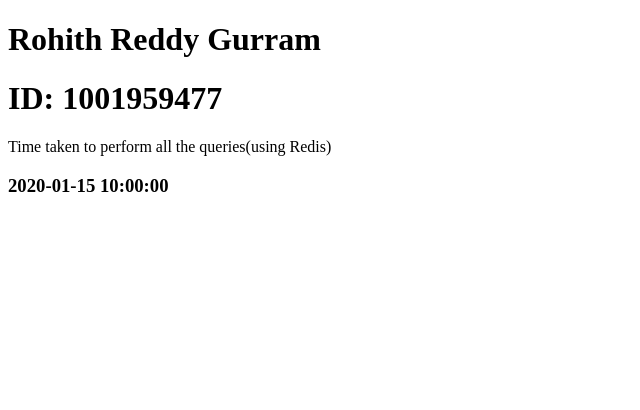
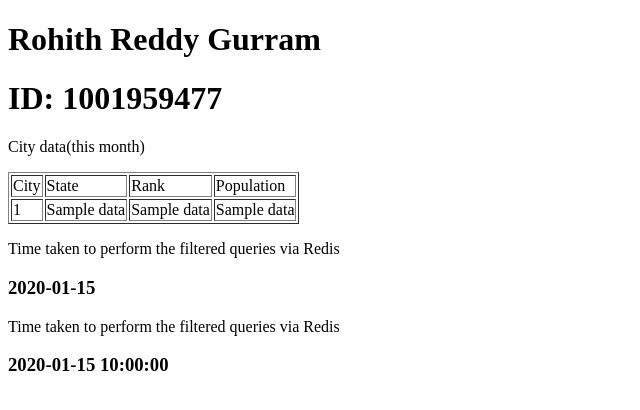
Before and after one commit to RohithRG97/CloudAssignment3, a Flask app: template templates/time_1000query_redis.html in a window 1280 px wide. Shown: the top 410 px of the page, without its empty margins (0-640 px from the left). Run offline with Flask 3, Linux system fonts and the light colour scheme; the template is opened without the code that fills it: most values are stand-ins (such as "Sample title", 1, 10 or a date in 2020).

Commit message:
Final Commit

```diff
--- a/app.py
+++ b/app.py
@@ -1,3 +1,4 @@
+import json
 import random
 from flask import Flask, render_template, request, url_for
 import pypyodbc as odbc
@@ -79,7 +80,7 @@ def filteredquery():
 @app.route('/filtered_queryq11.html', methods =["GET", "POST"])
 def filteredqueryq11():
     if request.method == "POST":
-        start_time = time.time()
+        start_time2 = time.time()
         rank1 = request.form.get("rk1")
         rank2 = request.form.get("rk2")
         state = request.form.get("st")
@@ -99,41 +100,50 @@ def filteredqueryq11():
             total_time = end_time - start_time
             timetaken.append(total_time)
 
-        return render_template("filtered_queryq11.html", timetaken = timetaken, data = results)
+        end_time2 = time.time()
+        totality_time = end_time2 - start_time2
 
-@app.route('/redisq12.html', methods =["GET", "POST"])
+        return render_template("filtered_queryq11.html", timetaken = timetaken, data = results, totality_time = totality_time)
+
+@app.route('/time_1000query_redis.html', methods =["GET", "POST"])
 def redisq12():
     if request.method == "POST":
-        start_time = time.time()
-        for i in range(1000):
+        start_time2 = time.time()
+        rank1 = request.form.get("rk1")
+        rank2 = request.form.get("rk2")
+        state = request.form.get("st")
+        num = request.form.get("num")
 
-            # generate random values for the query
-            lat = random.uniform(-90, 90)
-            long = random.uniform(-180,180)
-            depth = random.uniform(1, 20)
+        timetaken =  []
 
-            # build the query
-            # sql1 = "SELECT * FROM dbo.earthquake_data WHERE latitude = ? AND longitude = ? AND depth = ?"
-            # values = (lat, long, depth)
-
-            cursor = conn.cursor()
-            sql = "SELECT * FROM dbo.earthquake_data WHERE lat = ? and long = ?"
-            values = (lat, long)
+        for i in range(int(num)):
+            start_time = time.time()
+            sql = "SELECT city, state, rank, population FROM dbo.cities WHERE state = ? AND rank BETWEEN ? AND ?"
+            values = (state, rank1, rank2)
             my_string = json.dumps(values)
             sql_key = my_string
 
             if redis_client.exists(sql_key):
                 results = pickle.loads(redis_client.get(sql_key))
+                end_time = time.time()
+                total_time = end_time - start_time
+                timetaken.append(total_time)
             else:
                 cursor = conn.cursor()
                 cursor.execute(sql, values)
+                results = cursor.fetchall()
                 columns = [column[0] for column in cursor.description]
                 rows = [dict(zip(columns, row)) for row in cursor.fetchall()]
                 redis_client.set(sql_key, pickle.dumps(rows), ex=3600)
+                end_time = time.time()
+                total_time = end_time - start_time
+                timetaken.append(total_time)
 
-        end_time = time.time()
-        total_time = end_time - start_time
-        return render_template("time_1000query_redis.html", time=total_time)
+        end_time2 = time.time()
+        totality_time = end_time2 - start_time2
+
+
+        return render_template("time_1000query_redis.html", timetaken = timetaken, data = results, totality_time=totality_time)
 
 
 @app.route('/time_1000query_redis.html', methods =["GET", "POST"])
--- a/templates/filtered_queryq11.html
+++ b/templates/filtered_queryq11.html
@@ -33,5 +33,8 @@
         {% for t in timetaken %}
             <h3> {{t}}</h3>
         {% endfor %}
+
+        <p> Total Time taken to perform the filtered queries</p>
+        <h3> {{totality_time}}</h3>
     </body>
 </html>
--- a/templates/time_1000query_redis.html
+++ b/templates/time_1000query_redis.html
@@ -4,14 +4,38 @@
     <meta charset="UTF-8">
     <meta http-equiv="X-UA-Compatible" content="IE=edge">
     <meta name="viewport" content="width=device-width, initial-scale=1.0">
-    <title>Document</title>
+    <title>Quiz 3</title>
 
 </head>
     <body>
         <h1>Rohith Reddy Gurram</h1>
         <h1>ID: 1001959477</h1>
 
-        <p> Time taken to perform all the queries(using Redis)</p>
-        <h3> {{ time }}</h3>
+        <p>City data(this month)</p>
+        <table border = 1>
+            <tr>
+                <td> City </td>
+                <td> State </td>
+                <td> Rank </td>
+                <td> Population </td>
+            </tr>
+            {% for x in data %}
+            <tr>
+                <td> {{x[0]}}</td>
+                <td> {{x[1]}}</td>
+                <td> {{x[2]}}</td>
+                <td> {{x[3]}}</td>
+            </tr>
+            {% endfor %}
+        </table>
+
+        <p> Time taken to perform the filtered queries via Redis</p>
+        {% for t in timetaken %}
+            <h3> {{t}}</h3>
+        {% endfor %}
+
+        <p> Time taken to perform the filtered queries via Redis</p>
+        <h3>{{totality_time}}</h3>
+
     </body>
 </html>
```
Also changed, not shown: templates/home.html (+13 -0 lines).
